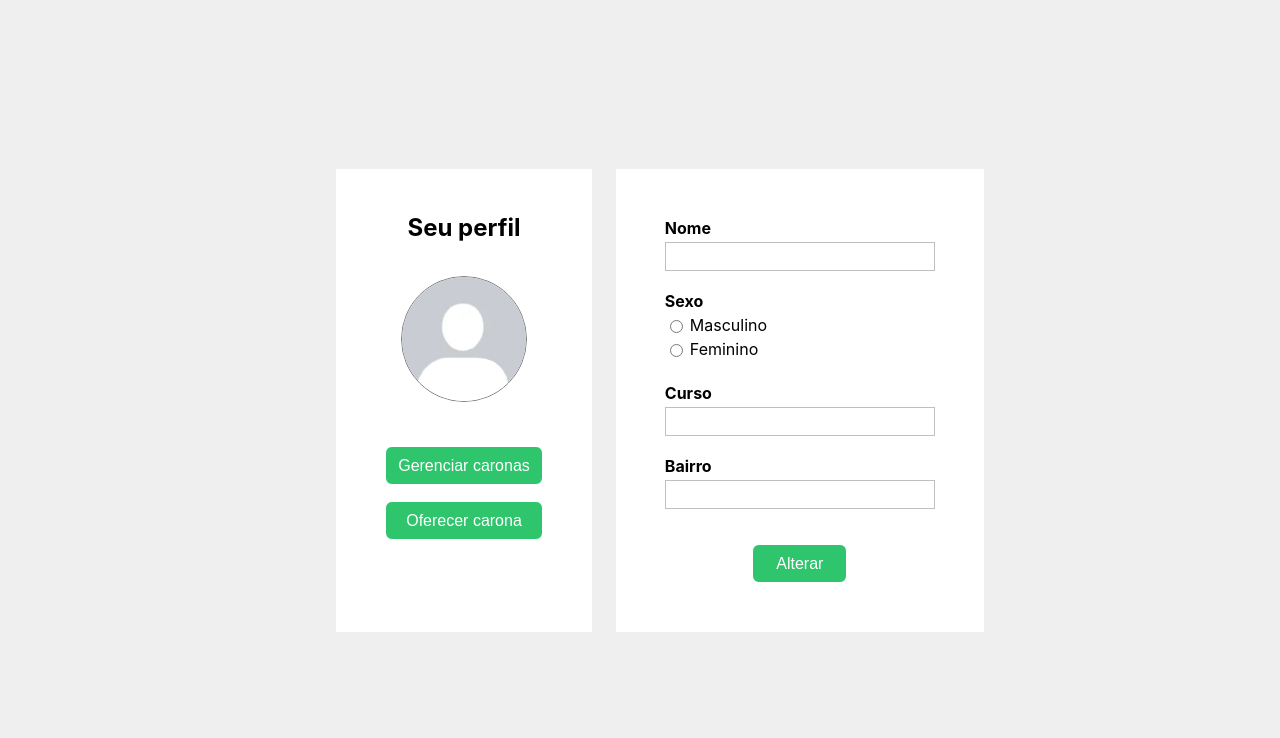
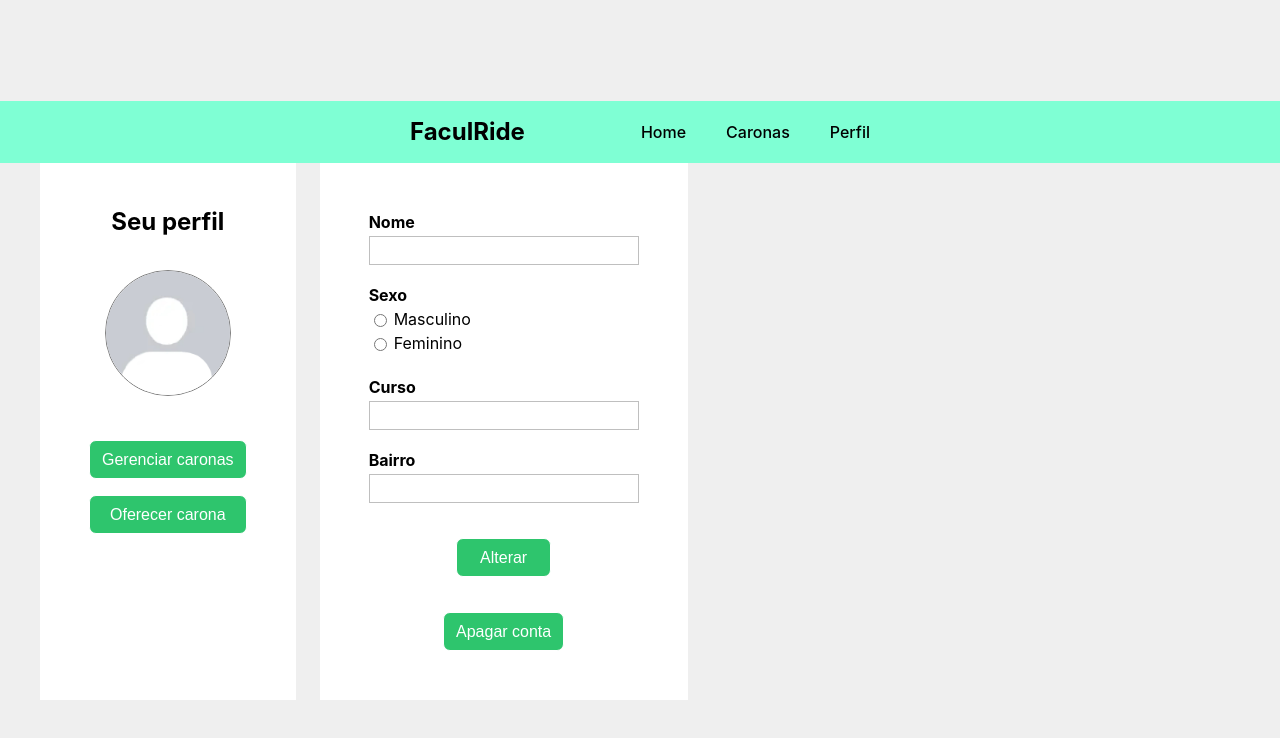
Before and after one commit to guilherme13c/TP1-ES, a React (Create React App) app in the folder frontend/: page /profile in a window 1280 px wide. Shown: the top 738 px of the page. Built offline with nearby package versions, Linux system fonts and the light colour scheme; no server answers.

Commit message:
user deletion implemented

```diff
--- a/frontend/src/pages/login.jsx
+++ b/frontend/src/pages/login.jsx
@@ -30,6 +30,7 @@ function Login() {
                 window.location.href = '/rides'
                 localStorage.setItem('email', data.email)
             } else {
+                alert("Credenciais inválidas")
                 throw new Error("login API request failed.")
             }
         } catch (error) {
--- a/frontend/src/pages/profile.jsx
+++ b/frontend/src/pages/profile.jsx
@@ -1,5 +1,6 @@
 import React, { useState } from 'react';
 import "../profile.css";
+import Navbar from '../components/NavBar';
 
 function Profile() {
     const [formData, setFormData] = useState({email: "", name: "", gender: "", course: "", neighbourhood: "", password: "", passwordConfirm: ""});
@@ -58,7 +59,35 @@ function Profile() {
         }
     }
 
+    const handleUserDelete = async (event) => {
+        event.preventDefault();
+
+        try {
+            const token = localStorage.getItem('access_token');
+            const userEmail = localStorage.getItem('email');
+
+            const response = await fetch("http://127.0.0.1:8080/delete_user", {
+                method: "POST",
+                headers: {
+                    'Content-Type': 'application/json',
+                    'Authorization': `Bearer ${token}`
+                },
+                body: JSON.stringify({email: userEmail})
+            });
+
+            console.log(JSON.stringify(response));
+
+            if (response.ok) {
+                window.location.href = '/';
+            }
+        } catch (error) {
+            console.log(error);
+        }
+    }
+
     return (
+        <div className='profile-page'>
+            <Navbar/>
             <div className='prof'>
                 <div className='left'>
                     <h2>Seu perfil</h2>
@@ -90,7 +119,9 @@ function Profile() {
                             <input name='neighbourhood' type='text' onChange={handleChange} value={formData.neighbourhood}/>
                         </label>
                         <button type='submit'>Alterar</button>
+                        <button className='delete-button' onClick={handleUserDelete}>Apagar conta</button>
                     </form>
+                </div>
             </div>
         </div>
     );
--- a/frontend/src/pages/ride.jsx
+++ b/frontend/src/pages/ride.jsx
@@ -11,7 +11,6 @@ function Ride() {
     useEffect(() => {
         async function fetchRide() {
             const token = localStorage.getItem('access_token');
-            console.log(ride_id)
 
             const response = await fetch("http://127.0.0.1:8080/get_ride", {
                 method: "POST",
@@ -30,9 +29,9 @@ function Ride() {
         console.log("rideData: ", rideData);
     }, []);
 
-    async function handleRequest() {
-        return;
-    }
+    // async function handleRequest() {
+    //     return;
+    // }
 
     return (
         <div className="ride-page">
@@ -44,7 +43,7 @@ function Ride() {
                     <li>Horário: {rideData.time}</li>
                     <li><DayWrapper days={rideData.days}/></li>
                     <li>Assentos disponíveis: {rideData.seats_offered}</li>
-                    <li><button className="request-button" onClick={handleRequest}>Pedir para entrar</button></li>
+                    {/* <li><button className="request-button" onClick={handleRequest}>Pedir para entrar</button></li> */}
                 </ul>
             </div>
         </div>
```
Also changed, not shown: 1 other file (tests, documents, lock files or other folders). Lines whose indentation alone changed are shown as unchanged.
